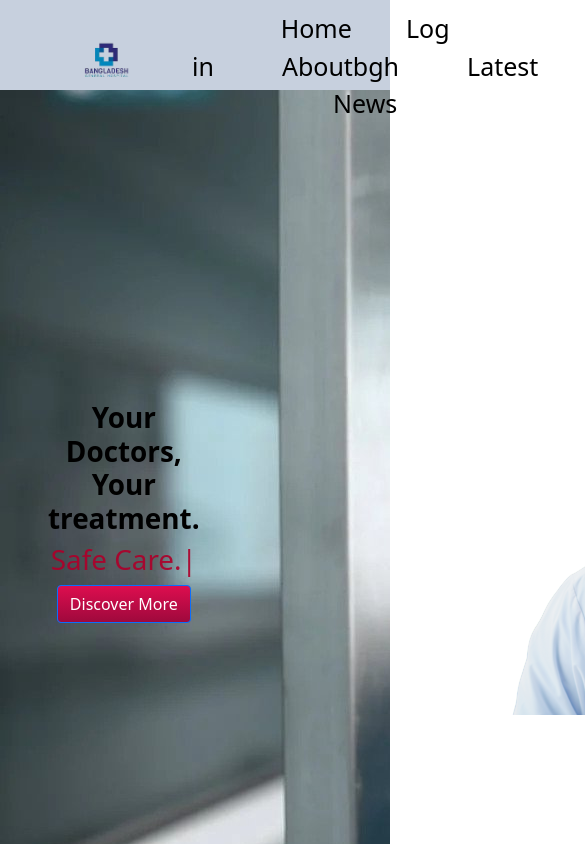
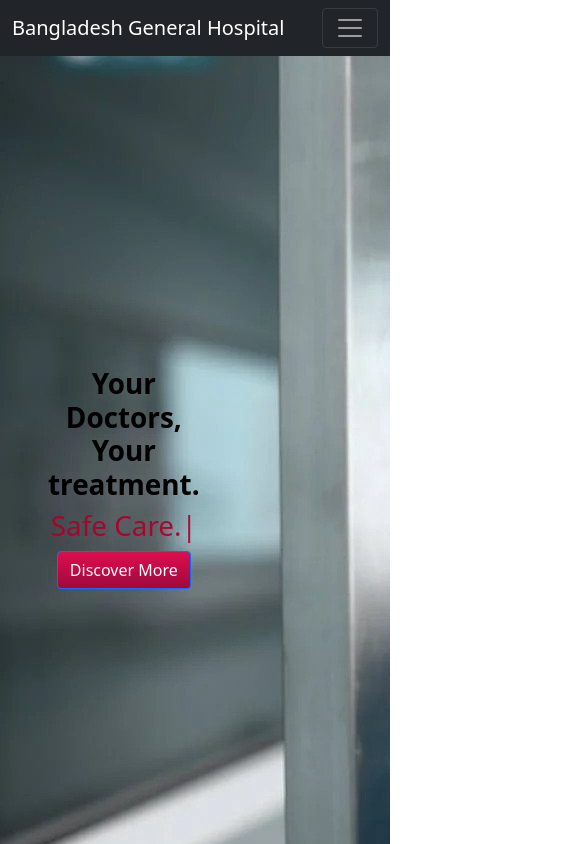
Before and after one commit to saifulislammunna/bangladesh-general-hospital, a React (Create React App) app: page / in a window 390 px wide. Shown: the top 844 px of the page, 585 px wide, since content can reach past the window. Built offline with nearby package versions, Linux system fonts and the light colour scheme; no server answers.

Commit message:
responsive-adding

```diff
--- a/src/components/Banner/Banner.css
+++ b/src/components/Banner/Banner.css
@@ -45,3 +45,35 @@
 
 
   }
+  @media only screen  and (max-width:688px){
+    .background-image{
+        display: flex;
+        width: 100%;
+
+
+    }
+    .left-container{
+
+
+
+    }
+    .half-width{
+         width: 100%;
+    }
+    .text-container{
+
+    }
+    .right-container {
+
+    }
+
+
+
+    .img-container img{
+        width:  0;
+
+
+
+     }
+
+}
--- a/src/components/Banner/Banner.js
+++ b/src/components/Banner/Banner.js
@@ -36,7 +36,7 @@ const Banner = () => {
                 </div>
                 <div className="right-container half-width ">
                      <div className="img-container ">
-                         <img src= {img} alt="" />
+                         <img /* className="d-block" */ src= {img} alt="" />
                      </div>
                 </div>
             </div>
--- a/src/components/Header/Header.js
+++ b/src/components/Header/Header.js
@@ -1,5 +1,5 @@
 import React from 'react';
-import { Button  } from 'react-bootstrap';
+import { Button, Container, Nav, Navbar  } from 'react-bootstrap';
 import {  Link, NavLink } from 'react-router-dom';
 import useAuth from '../../hooks/useAuth';
 
@@ -10,17 +10,41 @@ import './Header.css';
 const Header = () => {
    const {user, logOut } = useAuth();
     return (
-      <div className="topbar">
+      /* <div className="topbar">
           <div className="wrapper">
                <div className="left">
                   <Link to="/home"><img className="logo" src={logo} alt="" /></Link>
                </div>
-              <div className="right">
-
-                <div className="item-container">
+              <div className="right"> */
 
 
-                 <nav>
+
+
+
+              <>
+  <Navbar bg="dark" sticky="top" collapseOnSelect expand="lg"  variant="dark">
+    <Container>
+    <Navbar.Brand href="#home">Bangladesh General Hospital</Navbar.Brand>
+    <Navbar.Toggle />
+    <Navbar.Collapse className="justify-content-end">
+    <Nav.Link className="home text-white"  as={Link}  to="/home">Home</Nav.Link>
+      <Nav.Link className="home text-white"  as={Link}  to="/login">Log in</Nav.Link>
+      <Nav.Link  className="home text-white" as={Link}  to="/aboutbgh">Aboutbgh</Nav.Link>
+      <Nav.Link  className="home text-white" as={Link}  to="/latestnews">Latest News</Nav.Link>
+      <Navbar.Text className=" text-white">
+        Signed in as:  {user.displayName}
+      </Navbar.Text>
+    </Navbar.Collapse>
+
+    </Container>
+  </Navbar>
+
+
+
+</>
+
+
+         /*          <nav >
                    <NavLink className="home" to="/home">Home</NavLink>
                    <span style={{color:'black'}}>{user.displayName} </span>
                    {
@@ -34,10 +58,9 @@ const Header = () => {
 
 
 
-                </div>
+               </div>
              </div>
-        </div>
-     </div>
+        </div> */
 
 
     );
--- a/src/components/Home/Home.css
+++ b/src/components/Home/Home.css
@@ -4,3 +4,21 @@
     grid-gap: 10px;
 
 }
+
+@media only screen  and (max-width:688px){
+    .service-container{
+
+        grid-template-columns: repeat(1,1fr);
+
+
+    }
+
+}
+@media only screen and (min-width:689px) and (max-width:991px){
+    .service-container{
+
+        grid-template-columns: repeat(2,1fr);
+
+
+    }
+}
```
Also changed, not shown: src/components/Header/Header.css (+9 -0 lines).
